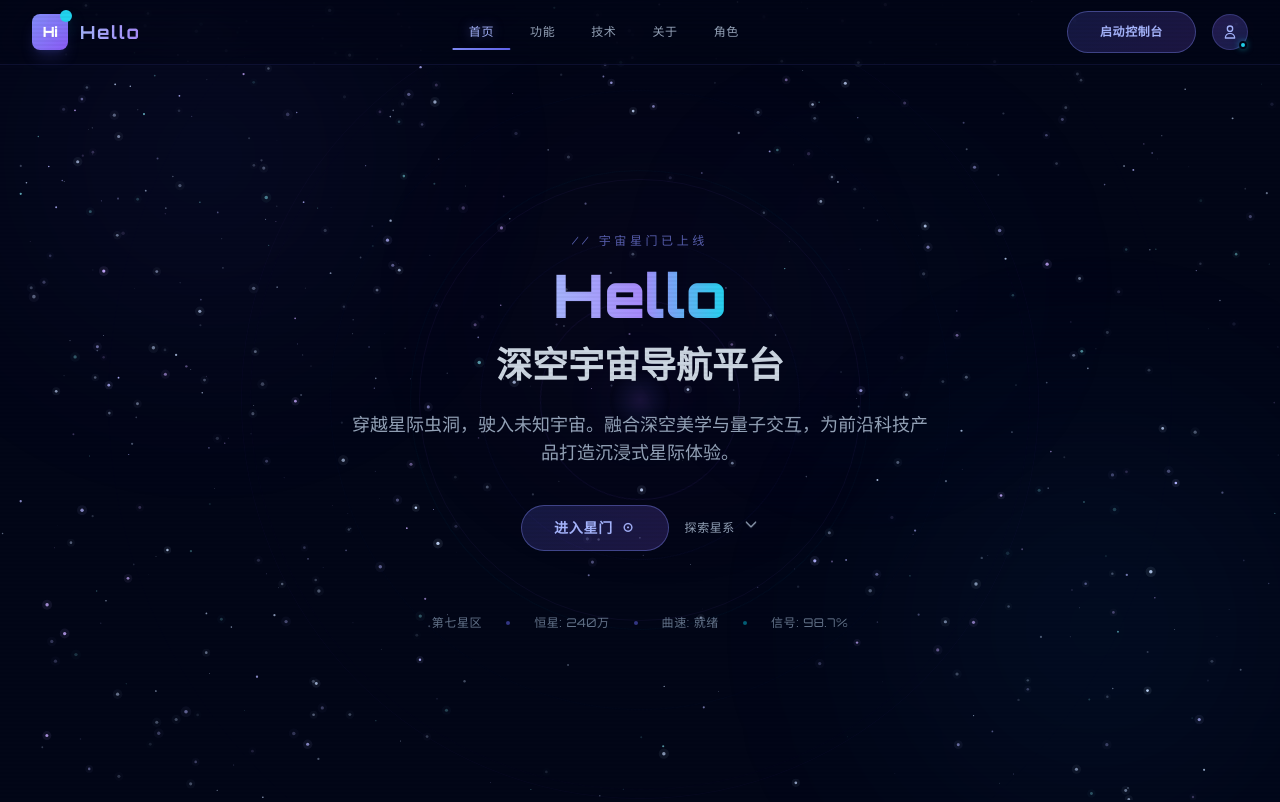
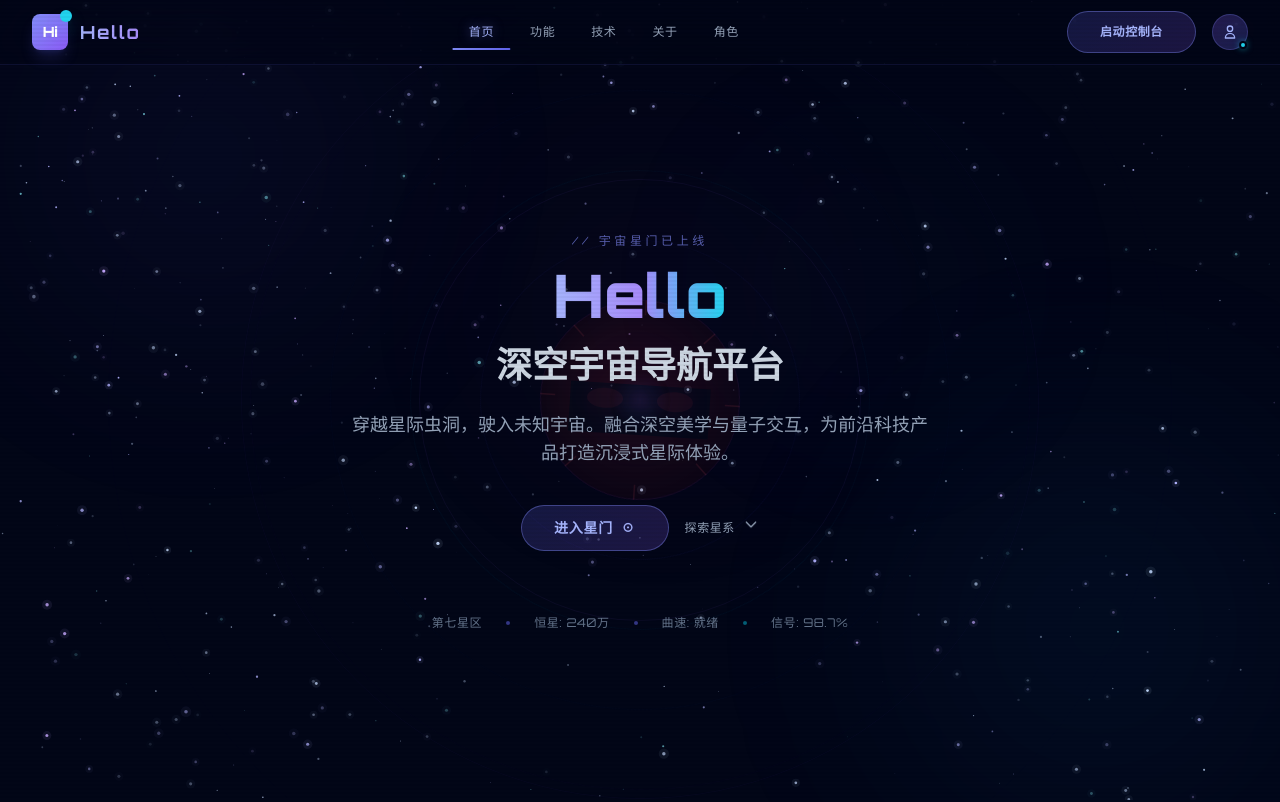
Before and after one commit to ceweceac/hello-scifi, a website: page index.html in a window 1280 px wide. Shown: the top 802 px of the page. Drawn offline with nearby package versions, Linux system fonts and the light colour scheme; animation ran at ten frames a second.

Commit message:
添加全屏机械头盔动画效果

```diff
--- a/index.html
+++ b/index.html
@@ -6,8 +6,14 @@
   <title>Hello - 科幻宇宙导航平台</title>
   <script src="https://cdn.tailwindcss.com"></script>
   <link rel="stylesheet" href="styles.css" />
+  <style>
+    #mechCanvas{position:fixed;inset:0;width:100vw;height:100vh;pointer-events:none;z-index:1;opacity:0.15}
+  </style>
 </head>
 <body class="scanlines">
+
+  <!-- 机械头盔动画层 -->
+  <canvas id="mechCanvas"></canvas>
 
   <!-- Universe Background -->
   <canvas id="starfield"></canvas>
@@ -409,5 +415,6 @@
     requestAnimationFrame(draw);
   })();
   </script>
+  <script src="mech-animation.js"></script>
 </body>
 </html>
--- /dev/null
+++ b/mech-animation.js
@@ -0,0 +1,58 @@
+(function(){
+  const c=document.getElementById('mechCanvas');
+  if(!c)return;
+  const ctx=c.getContext('2d');
+  let w,h;
+  function resize(){w=c.width=innerWidth;h=c.height=innerHeight}
+  resize();
+  addEventListener('resize',resize);
+
+  const helm={x:w/2,y:h/2,rot:0,glow:0};
+
+  function draw(){
+    ctx.clearRect(0,0,w,h);
+    ctx.save();
+    ctx.translate(helm.x,helm.y);
+    ctx.rotate(helm.rot);
+
+    const g=ctx.createRadialGradient(-20,-20,10,0,0,100);
+    g.addColorStop(0,'#991b1b');
+    g.addColorStop(.5,'#7f1d1d');
+    g.addColorStop(1,'#450a0a');
+    ctx.fillStyle=g;
+    ctx.beginPath();
+    ctx.arc(0,0,100,0,Math.PI*2);
+    ctx.fill();
+
+    ctx.fillStyle='#1a1a1a';
+    ctx.fillRect(-70,-15,140,50);
+
+    const glow=.5+Math.sin(helm.glow)*.5;
+    ctx.shadowBlur=25;
+    ctx.shadowColor='#ef4444';
+    ctx.fillStyle=`rgba(239,68,68,${glow})`;
+    ctx.beginPath();
+    ctx.ellipse(-35,0,18,10,0,0,Math.PI*2);
+    ctx.fill();
+    ctx.beginPath();
+    ctx.ellipse(35,0,18,10,0,0,Math.PI*2);
+    ctx.fill();
+
+    ctx.shadowBlur=0;
+    ctx.strokeStyle='#ef4444';
+    ctx.lineWidth=1.5;
+    for(let i=0;i<8;i++){
+      const a=i/8*Math.PI*2;
+      ctx.beginPath();
+      ctx.moveTo(Math.cos(a)*85,Math.sin(a)*85);
+      ctx.lineTo(Math.cos(a)*100,Math.sin(a)*100);
+      ctx.stroke();
+    }
+
+    ctx.restore();
+    helm.rot+=.001;
+    helm.glow+=.05;
+    requestAnimationFrame(draw);
+  }
+  draw();
+})();
```
